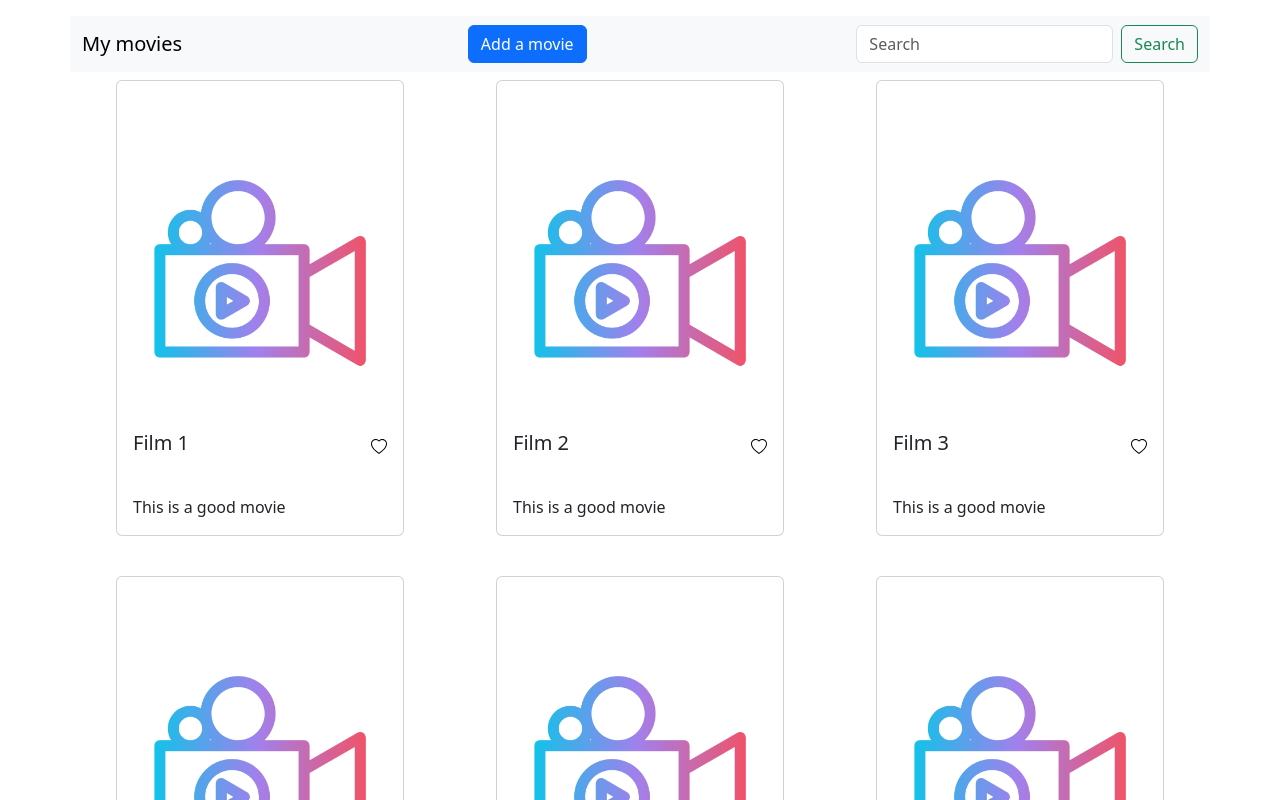
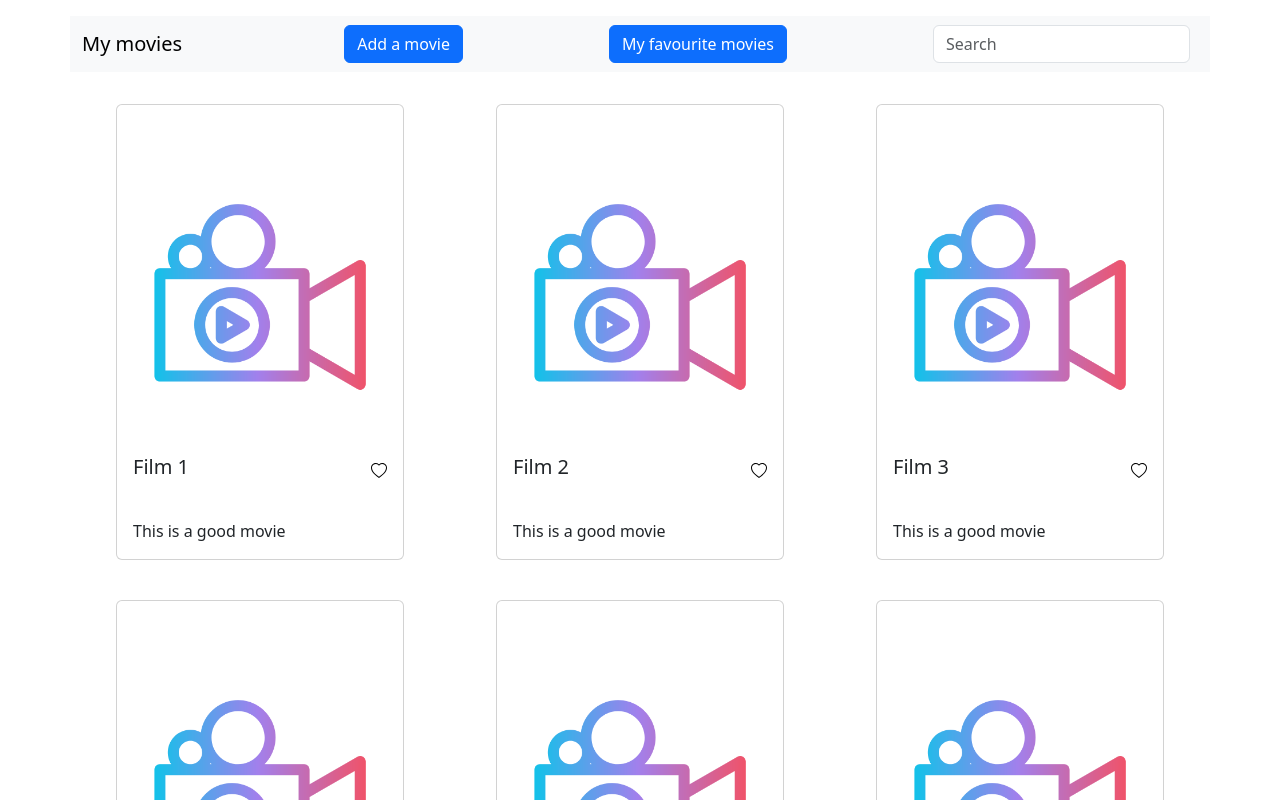
Before and after one commit to IrinaRakhimova/My_movies, a React (Create React App) app: page /products in a window 1280 px wide. Shown: the top 800 px of the page. Built offline with nearby package versions, Linux system fonts and the light colour scheme.

Commit message:
Search is created

```diff
--- a/src/App.js
+++ b/src/App.js
@@ -17,13 +17,15 @@ function App() {
     { id: 6, name: "Film 6", about: "This is a good movie" }
   ]);
 
+  const [searchQuery, setSearchQuery] = useState("");
+
   const addMovie = (newMovie) => {
     setMovies([...movies, newMovie]);
   };
 
   const router = createBrowserRouter(createRoutesFromElements(
       <>
-          <Route path="products" element={ <Movies movies={movies} setMovies={setMovies} /> } />
+          <Route path="products" element={ <Movies movies={movies} setMovies={setMovies} searchQuery={searchQuery} setSearchQuery={setSearchQuery} /> } />
           <Route path="products/:id" element={ <MoviePage movies={movies} /> }/>
           <Route path="products/create" element={ <Create addMovie={addMovie} /> }/>
 
--- a/src/components/Create.jsx
+++ b/src/components/Create.jsx
@@ -7,6 +7,7 @@ function Create({ addMovie }) {
     const [movieName, setMovieName] = useState("");
     const [movieAbout, setMovieAbout] = useState("");
     const [movieFile, setMovieFile] = useState(null);
+    const [message, setMessage] = useState("");
 
     const navigate = useNavigate();
 
@@ -37,6 +38,7 @@ function Create({ addMovie }) {
     setMovieName("");
     setMovieAbout("");
     setMovieFile(null);
+    setMessage(`You added a new movie: ${movieName}`);
     };
 
     const handleClick = () => {
@@ -67,6 +69,7 @@ function Create({ addMovie }) {
                 </div>
                 <button type="submit" className="btn btn-primary">Submit</button>
             </form>
+            <p>{message}</p>
             <button className="btn btn-secondary" onClick={handleClick}>Main page</button>
         </div>
     );
--- a/src/components/MoviePage.jsx
+++ b/src/components/MoviePage.jsx
@@ -8,11 +8,16 @@ function MoviePage({ movies }) {
     const { id } = useParams();
     const movie = movies.find(movie => movie.id === parseInt(id));
 
+    const handleClick = () => {
+        navigate('/products');
+    };
+
     return (
         <div className="container">
             <h1 className="my-2">{movie.name}</h1>
             <img src={placeholder} alt={movie.name} />
             <p>{movie.about}</p>
+            <button className="btn btn-secondary" onClick={handleClick}>Main page</button>
         </div>
     );
 }
--- a/src/components/Movies.jsx
+++ b/src/components/Movies.jsx
@@ -1,17 +1,28 @@
+import { useState } from "react";
 import MovieCard from "./MovieCard";
 import Navbar from "./Navbar";
 
-function Movies({ movies, setMovies }) {
+function Movies({ movies, setMovies, searchQuery, setSearchQuery }) {
+
+    const [message, setMessage] = useState("");
 
     const handleDelete = (id) => {
       setMovies(movies.filter(movie => movie.id !== id));
     };
 
+    const filteredMovies = movies.filter(movie =>
+      movie.name.toLowerCase().includes(searchQuery.toLowerCase()) ||
+      movie.about.toLowerCase().includes(searchQuery.toLowerCase())
+  );
+
     return (
     <main className="container">
         <div className="row justify-content-center mt-3 mb-3">
-            <Navbar />
-            {movies.map((movie) => (
+            <Navbar setSearchQuery={setSearchQuery} setMessage={setMessage}/>
+            <div style={{ height: "24px" }} className="text-end">
+                    {searchQuery && <p>{message}</p>}
+                </div>
+            {filteredMovies.map((movie) => (
                 <div className="col-md-4 d-flex justify-content-center mb-4" key={movie.id}>
                 <MovieCard movie={movie} onDelete={handleDelete} />
                 </div>
--- a/src/components/Navbar.jsx
+++ b/src/components/Navbar.jsx
@@ -1,6 +1,6 @@
 import { useNavigate } from "react-router-dom";
 
-function Navbar() {
+function Navbar({ setSearchQuery, setMessage }) {
 
     const navigate = useNavigate();
 
@@ -8,14 +8,19 @@ function Navbar() {
         navigate(`/products/create`);
     };
 
+    const handleSearch = (e) => {
+        setSearchQuery(e.target.value);
+        setMessage(`Search: ${e.target.value}`)
+    };
+
     return (
         <nav class="navbar bg-body-tertiary">
             <div class="container-fluid">
                 <a class="navbar-brand">My movies</a>
                 <button type="button" class="btn btn-primary" onClick={handleClick}>Add a movie</button>
+                <button type="button" class="btn btn-primary">My favourite movies</button>
                 <form class="d-flex" role="search">
-                    <input class="form-control me-2" type="search" placeholder="Search" aria-label="Search"/>
-                    <button class="btn btn-outline-success" type="submit">Search</button>
+                    <input class="form-control me-2" type="search" placeholder="Search" aria-label="Search" onChange={handleSearch}/>
                 </form>
             </div>
         </nav>
```
